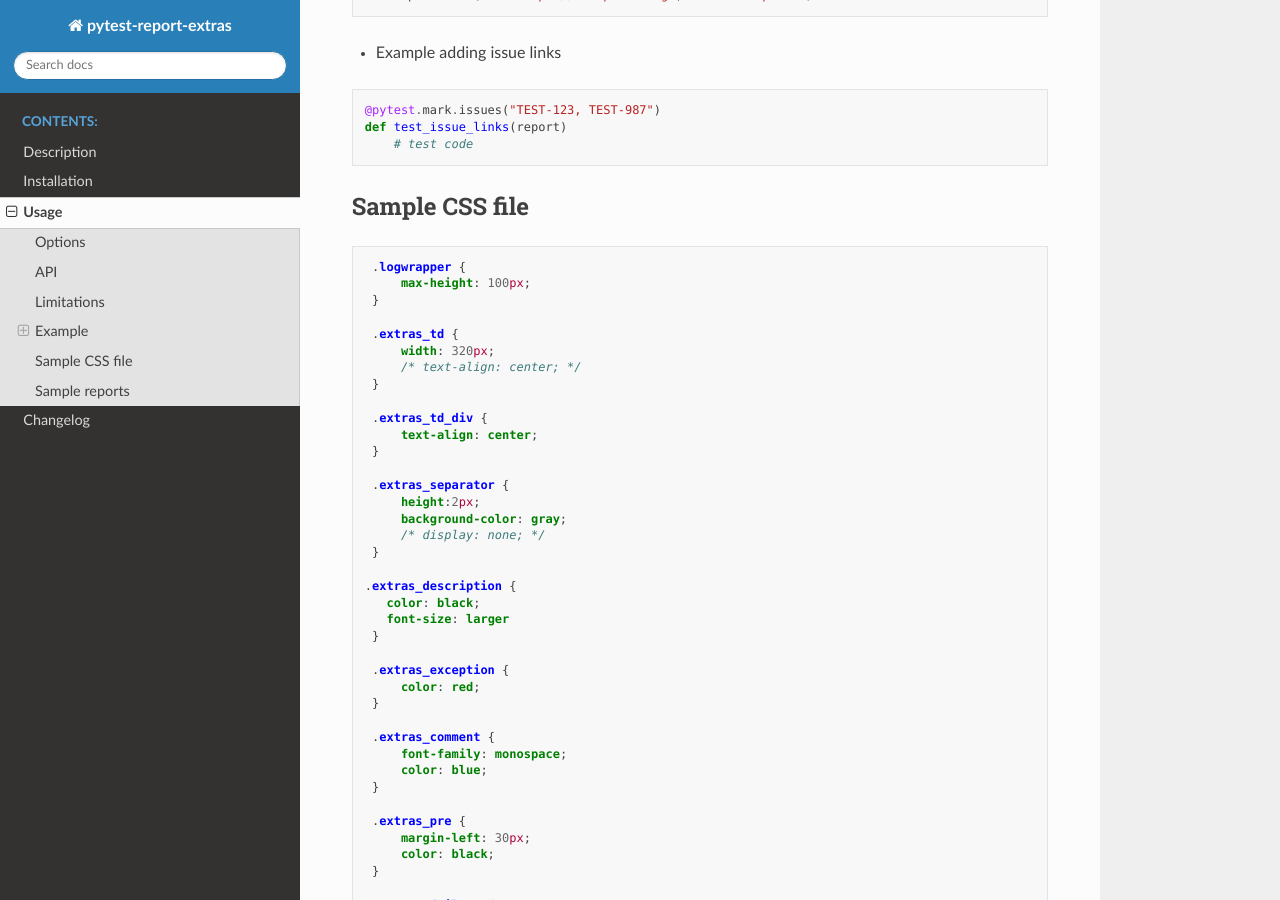
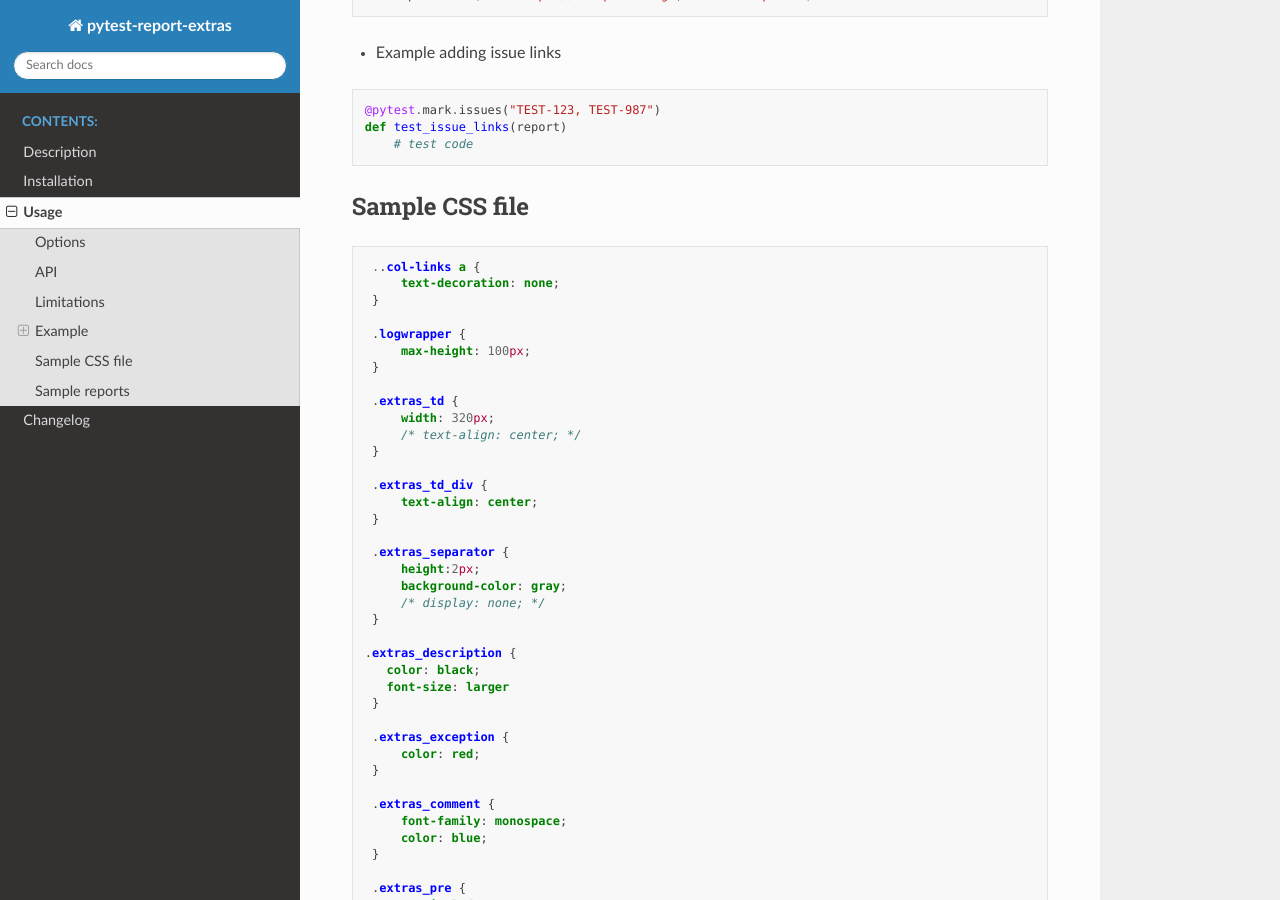
Before and after one commit to harmin-parra/pytest-report-extras, a Sphinx documentation site: the page built from docs/user_guide.rst, in a window 1280 px wide and 900 px high, scrolled down 4581 px. Built offline with Sphinx 7.4.7 and the Read the Docs theme 3.1.0, drawn with Linux system fonts in a browser that asks for light colours.

Commit message:
update docs

```diff
--- a/docs/user_guide.rst
+++ b/docs/user_guide.rst
@@ -262,6 +262,10 @@ Sample CSS file
 
 .. code-block:: css
 
+  ..col-links a {
+      text-decoration: none;
+  }
+
   .logwrapper {
       max-height: 100px;
   }
```
